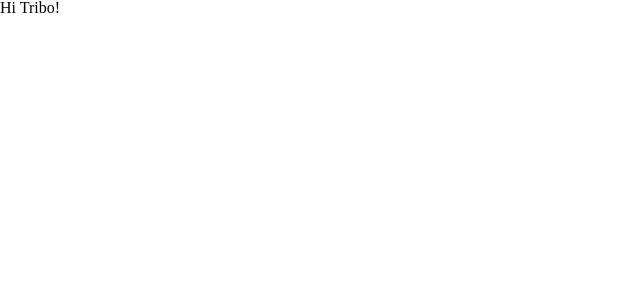
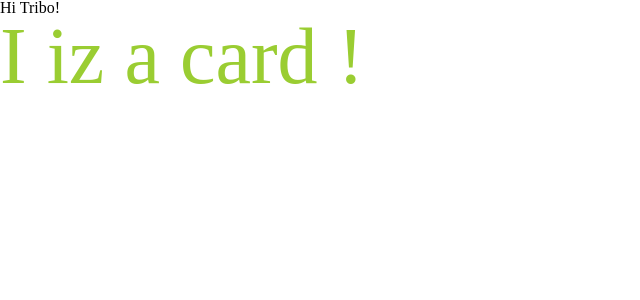
Before and after one commit to Coding-Jarl/Tribo, a React (Vite) app in the folder frontend/: page / in a window 1280 px wide. Shown: the top 300 px of the page, without its empty margins (0-640 px from the left). Built offline with nearby package versions, Linux system fonts and the light colour scheme.

Commit message:
Added basic GameCard component

```diff
--- a/frontend/src/App.jsx
+++ b/frontend/src/App.jsx
@@ -1,3 +1,10 @@
+import GameCard from "@components/GameCard";
+
 export default function App() {
-  return <h1>Hi Tribo!</h1>;
+  return (
+    <>
+      <h1>Hi Tribo!</h1>
+      <GameCard />
+    </>
+  );
 }
--- /dev/null
+++ b/frontend/src/components/GameCard/index.jsx
@@ -0,0 +1,9 @@
+import Styled from "./style";
+
+export default function GameCard() {
+  return (
+    <Styled>
+      <h2>I iz a card ! </h2>
+    </Styled>
+  );
+}
--- /dev/null
+++ b/frontend/src/components/GameCard/style.jsx
@@ -0,0 +1,6 @@
+import styled from "styled-components";
+
+export default styled.article`
+  color: yellowgreen;
+  font-size: 5rem;
+`;
```
